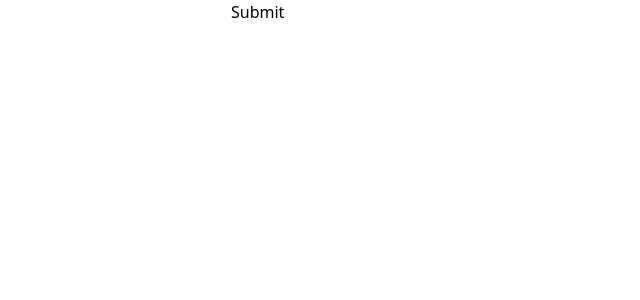
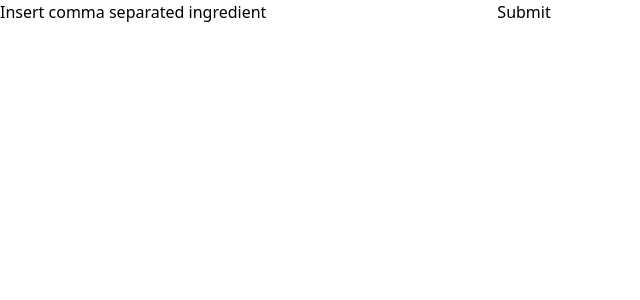
Before and after one commit to Eazybel/Fridge-Stalker, a Next.js app in the folder fridgestalker/: page /smartPantry in a window 1280 px wide. Shown: the top 300 px of the page, without its empty margins (0-640 px from the left). Built offline with nearby package versions, Linux system fonts and the light colour scheme.

Commit message:
feat: add label for ingredient input in SmartPantry form

```diff
--- a/fridgestalker/src/app/(routes)/smartPantry/page.tsx
+++ b/fridgestalker/src/app/(routes)/smartPantry/page.tsx
@@ -4,7 +4,7 @@ export default function SmartPantry() {
   return (
    <>
    <form action="">
-
+    <label htmlFor="recipe">Insert comma separated ingredient</label>
     <input type="text" name="recipe" id="reipe" />
     <button type="submit">Submit</button>
    </form>
```
